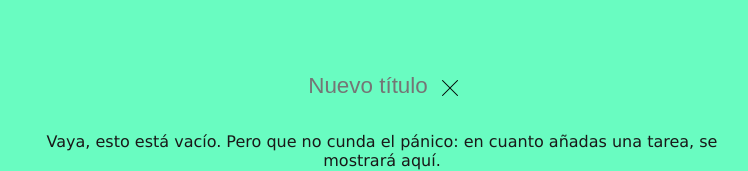
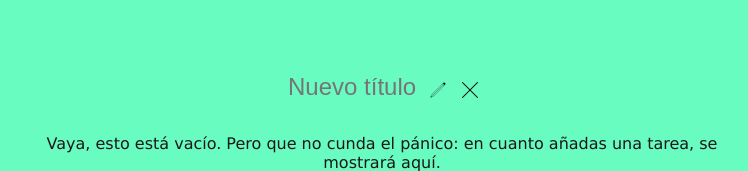
Before and after one commit to nuria-marmol/to-do-list, a Vue app: page / in a window 1280 px wide. Both pictures are taken after a click on the picture 690 px from the left and 88 px from the top of the page. Shown: the top 171 px of the page, without its empty margins (258-1006 px from the left). Built offline with nearby package versions, Linux system fonts and the light colour scheme.

Commit message:
fixed title edit

```diff
--- a/src/App.vue
+++ b/src/App.vue
@@ -111,11 +111,10 @@
           forTitle
           inputPlaceholder="Nuevo título"
           v-model="newListTitle"
-          @onEnterDoThis="changeListTitle()"
         />
       </label>
     </div>
-    <figure>
+    <div class="header__icons">
       <img
         v-if="!toBeChanged"
         src="./assets/icons/pencil.png"
@@ -123,12 +122,19 @@
         @click="enableEdit()"
       />
       <img
-        v-else
+        v-if="toBeChanged"
+        src="./assets/icons/pencil.png"
+        alt="Editar título de la lista"
+        @click="changeListTitle()"
+      />
+      <img
+        v-if="toBeChanged"
+        class="header-icons__last"
         src="./assets/icons/x.png"
         alt="Cancelar edición"
         @click="cancelEdit()"
       />
-    </figure>
+    </div>
   </header>
 
   <main class="tasks">
--- a/src/assets/main.css
+++ b/src/assets/main.css
@@ -57,13 +57,13 @@ body {
   margin-bottom: 2rem;
 }
 
-.header > figure {
-  margin: unset;
+.header__icons > img {
+  width: 1rem;
+  cursor: pointer;
 }
 
-.header img {
-  width: 1rem;
-  cursor: pointer;
+.header-icons__last {
+  margin-left: 1rem;
 }
 
 .tasks__message {
@@ -165,9 +165,9 @@ body {
 }
 
 .input--title {
-  width: 7.5rem;
+  width: 8rem;
   background-color: transparent;
   border: transparent;
   text-align: center;
-  font-size: 1.4rem;
+  font-size: 1.5rem;
 }
```
